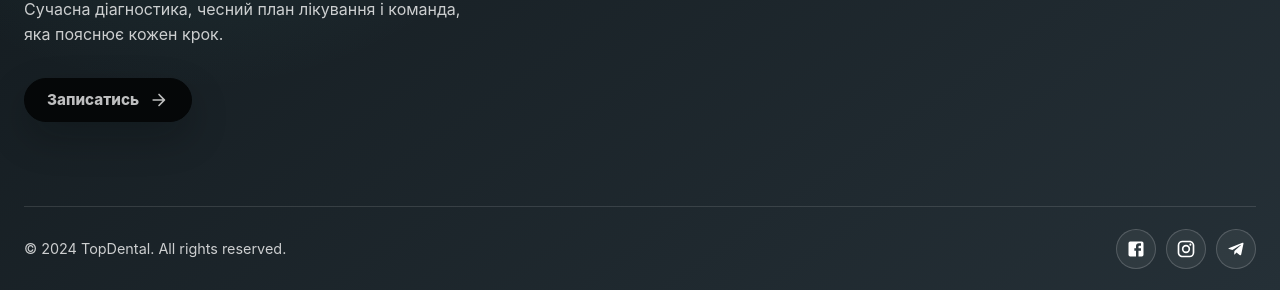
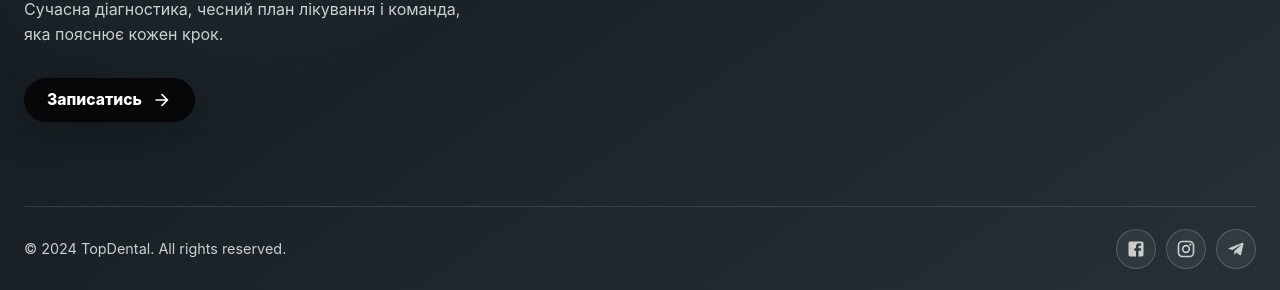
Before and after one commit to Vani4ka89/topdental_site, a React (Create React App) app: page / in a window 1280 px wide. Shown: the part 8955-9245 px from the top of the page. Built offline with nearby package versions, Linux system fonts and the light colour scheme; no server answers.

Commit message:
Corrected functional

```diff
--- a/src/components/Footer/footer.css
+++ b/src/components/Footer/footer.css
@@ -61,13 +61,13 @@
 }
 
 .footer li,
-.footer a {
+.footer a:not(.td-button) {
     color: rgba(255, 255, 255, 0.74);
     font-size: 0.95rem;
     transition: color var(--duration-normal) var(--ease-standard);
 }
 
-.footer a:hover {
+.footer a:not(.td-button):hover {
     color: white;
 }
 
```
